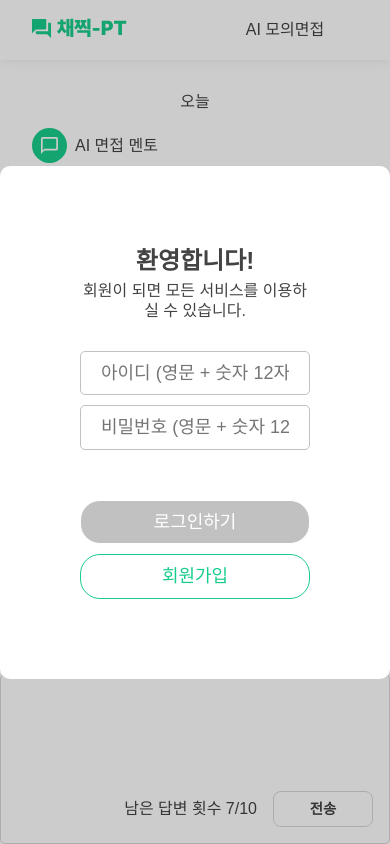
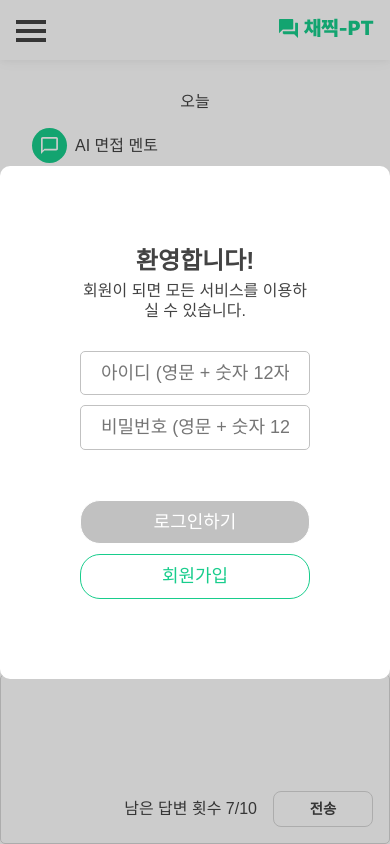
Before and after one commit to Oxygen-Respirator/client, a React (Vite) app: page / in a window 390 px wide. Built offline with nearby package versions, Linux system fonts and the light colour scheme.

Commit message:
feat: Nav 모바일 반응형

```diff
--- a/src/components/RootLayout/components/Nav/Nav.tsx
+++ b/src/components/RootLayout/components/Nav/Nav.tsx
@@ -1,11 +1,14 @@
 import { useCallback, useEffect, useState } from "react";
-import { Link } from "react-router-dom";
+import { Link, useLocation, useNavigate } from "react-router-dom";
 import styled from "styled-components";
 import { LogoIcon, MyProfile } from "@/components/Svg";
 import Sign from "./Sign";
 import { useGetUserInfoMutation } from "./authHook/authMutationHook";
 
 const Nav = () => {
+  const navigate = useNavigate();
+  const location = useLocation().pathname;
+  const [isMobileMenuOpen, setIsMobileMenuOpen] = useState(false);
   const [isSignModal, setIsSignModal] = useState<IsSignModal>({
     in: false,
     up: false,
@@ -49,30 +52,53 @@ const Nav = () => {
   };
 
   return (
-    <HeaderContainer>
-      <LogoIconWrap to="/">
+    <HeaderContainer isMobileMenuOpen={isMobileMenuOpen}>
+      <LogoIconContainer>
+        <MobileMenuOpenBtn
+          isMobileMenuOpen={isMobileMenuOpen}
+          onClick={() => {
+            setIsMobileMenuOpen(true);
+          }}
+        >
+          <ul>
+            <li></li>
+            <li></li>
+            <li></li>
+          </ul>
+        </MobileMenuOpenBtn>
+        <LogoIconWrap to="/" isMobileMenuOpen={isMobileMenuOpen}>
           <LogoIcon />
         </LogoIconWrap>
-      <RowBetwwen>
+      </LogoIconContainer>
+
+      <RowBetwwen isMobileMenuOpen={isMobileMenuOpen}>
         <LinkList>
           {links.map((link, index) => (
-            <LinkItem key={index}>
-              <Link to={link.to}>{link.text}</Link>
+            <LinkItem key={index} location={!!(location === link.to)}>
+              <LinkBtn
+                location={!!(location === link.to)}
+                onClick={() => {
+                  navigate(`${link.to}`);
+                  setIsMobileMenuOpen(false);
+                }}
+              >
+                {link.text}
+              </LinkBtn>
             </LinkItem>
           ))}
         </LinkList>
-        <div>
-          {isLogin ? (
         <Row>
-              <p>
-                {userInfo.userId}({userInfo.userId}) 님 반가워요!
-              </p>
+          {isLogin && userInfo?.userNickname ? (
+            <MyprofileContainer>
+              <MyprofileWrap>
+                <MyProfile />
+                {userInfo?.userNickname} 님 반가워요!
+              </MyprofileWrap>
               <Button type="button" onClick={onClickLoginOutBtn}>
                 로그아웃
               </Button>
-            </Row>
+            </MyprofileContainer>
           ) : (
-            <Row>
             <Button
               onClick={() => {
                 setIsSignModal(prev => ({ ...prev, in: true }));
@@ -80,11 +106,16 @@ const Nav = () => {
             >
               로그인 / 회원가입
             </Button>
+          )}
+          <ClosBtn
+            onClick={() => {
+              setIsMobileMenuOpen(false);
+            }}
+          >
+            x
+          </ClosBtn>
         </Row>
-          )}
-        </div>
       </RowBetwwen>
-
       {<Sign isSignModal={isSignModal} setIsSignModal={setIsSignModal} />}
     </HeaderContainer>
   );
@@ -92,15 +123,20 @@ const Nav = () => {
 
 export default Nav;
 
-const HeaderContainer = styled.div`
+const HeaderContainer = styled.div<{ isMobileMenuOpen: boolean }>`
   width: 100%;
   display: flex;
   height: 60px;
   padding: 1rem 0;
   box-shadow: 0 1px 15px rgba(0, 0, 0, 0.04), 0 1px 6px rgba(0, 0, 0, 0.04);
+  @media screen and (max-width: 768px) {
+    height: ${({ isMobileMenuOpen }) => (isMobileMenuOpen ? "100%" : "60px")};
+    flex-direction: column;
+    padding: ${({ isMobileMenuOpen }) => (isMobileMenuOpen ? "2rem" : "1rem")};
+  }
 `;
 
-const LogoIconWrap = styled(Link)`
+const LogoIconWrap = styled(Link)<{ isMobileMenuOpen: boolean }>`
   font-weight: bold;
   color: ${({ theme: { color } }) => color.mainColor};
   font-size: 18px;
@@ -108,12 +144,29 @@ const LogoIconWrap = styled(Link)`
   min-width: 220px;
   padding: 0 2rem;
   display: block;
+  @media screen and (max-width: 768px) {
+    padding: 0;
+    width: auto;
+    min-width: auto;
+    display: ${({ isMobileMenuOpen }) => (isMobileMenuOpen ? "none" : "block")};
+  }
 `;
+const MyprofileContainer = styled.div`
+  gap: 1rem;
+  display: flex;
+  margin-right: 1rem;
+  @media screen and (max-width: 768px) {
+    width: 100%;
+    margin-right: 0;
+  }
+`;
+
 const MyprofileWrap = styled.div`
   display: flex;
   align-items: center;
   gap: 0.5rem;
 `;
+
 const Button = styled.button`
   padding: 0.5rem 1rem;
   display: flex;
@@ -130,29 +183,95 @@ const Row = styled.div`
   display: flex;
   align-items: center;
   gap: 1rem;
+  @media screen and (max-width: 768px) {
+    width: 100%;
+    justify-content: space-between;
+  }
 `;
 
 const LinkList = styled.ul`
   display: flex;
   align-items: center;
   gap: 1rem;
+  @media screen and (max-width: 768px) {
+    flex-direction: column;
+    width: 100%;
+    margin-top: 2rem;
+  }
 `;
-const LinkItem = styled.li`
+const LinkItem = styled.li<{ location: boolean }>`
   display: block;
   width: 130px;
   text-align: center;
+  font-weight: ${({ location }) => location && "bold"};
+  border-bottom: ${({ theme: { color }, location }) =>
+    location && `2px solid ${color.mainColor}`};
+  padding: 2px;
+
+  @media screen and (max-width: 768px) {
+    width: 100%;
+    padding: 1rem;
+    border: none;
     a {
+      text-align: left;
+    }
+  }
+`;
+
+const LinkBtn = styled.button<{ location: boolean }>`
   width: 100%;
   height: 100%;
   display: block;
   padding: 1rem;
-  }
+  font-weight: ${({ location }) => location && "bold"};
 `;
-
-const RowBetwwen = styled.div`
+const RowBetwwen = styled.div<{ isMobileMenuOpen: boolean }>`
   width: 100%;
   display: flex;
   align-items: center;
   justify-content: space-between;
   padding-right: 2rem;
+  @media screen and (max-width: 768px) {
+    flex-direction: column-reverse;
+    display: ${({ isMobileMenuOpen }) => (isMobileMenuOpen ? "flex" : "none")};
+    padding-right: 0;
+  }
 `;
+
+const MobileMenuOpenBtn = styled.button<{ isMobileMenuOpen: boolean }>`
+  display: none;
+  ul {
+    display: flex;
+    flex-direction: column;
+    gap: 5px;
+  }
+  li {
+    background-color: #434343;
+    display: block;
+    width: 30px;
+    height: 4px;
+  }
+  @media screen and (max-width: 768px) {
+    display: block;
+    display: ${({ isMobileMenuOpen }) => (isMobileMenuOpen ? "none" : "block")};
+  }
+`;
+
+const LogoIconContainer = styled.div`
+  width: 15%;
+  min-width: 220px;
+  @media screen and (max-width: 768px) {
+    display: flex;
+    align-items: center;
+    justify-content: space-between;
+    width: 100%;
+  }
+`;
+const ClosBtn = styled.button`
+  font-size: 2rem;
+  display: none;
+
+  @media screen and (max-width: 768px) {
+    display: block;
+  }
+`;
--- a/src/components/RootLayout/components/SideBar/SideBar.tsx
+++ b/src/components/RootLayout/components/SideBar/SideBar.tsx
@@ -35,7 +35,6 @@ const SideBarContainer = styled.div`
   width: 15%;
   min-width: 220px;
   height: 100%;
-  border-radius: 0.75rem;
   background-color: ${({ theme: { color } }) => color.subColor};
   box-shadow: 0 1px 15px rgba(0, 0, 0, 0.04), 0 1px 6px rgba(0, 0, 0, 0.04);
   padding: 2rem;
```
Lines whose indentation alone changed are shown as unchanged.
